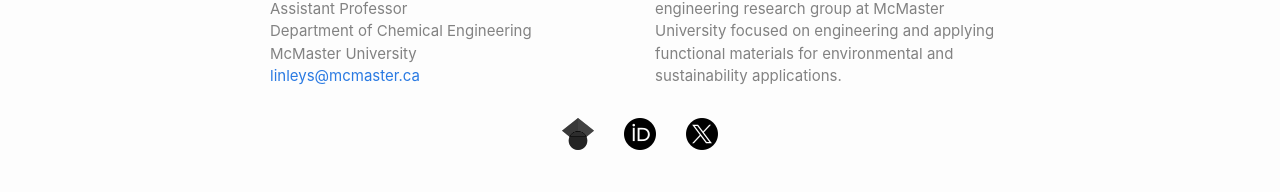
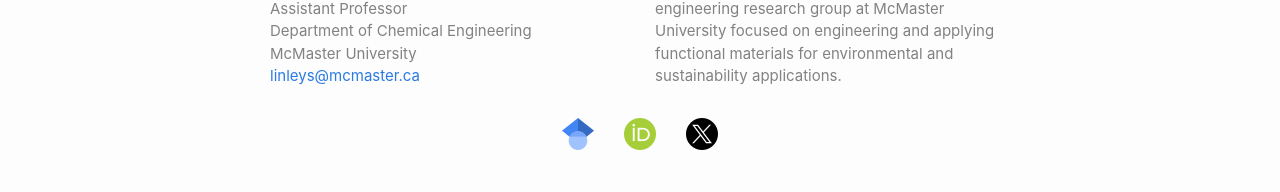
Before and after one commit to LinleyLab/LinleyLab.github.io, a Jekyll site: the page built from README.md, in a window 1280 px wide. Shown: the part 856-1048 px from the top of the page. Built offline with Jekyll 4.4.1, drawn with Linux system fonts in a browser that asks for light colours; our own code applies the rules of GitHub Pages for plain Markdown files.

Commit message:
Update footer.html

```diff
--- a/_includes/footer.html
+++ b/_includes/footer.html
@@ -35,9 +35,9 @@
 
     <div class="social-links">
       <p align="center">
-        <a href="https://scholar.google.com/citations?user=xXFoIcQAAAAJ"><img src="assets/Images/GoogleScholarLarge.png"></a>
+        <a href="https://scholar.google.com/citations?user=xXFoIcQAAAAJ"><img src="assets/Images/GoogleScholarColourLarge.png"></a>
         &nbsp;&nbsp;&nbsp;&nbsp;&nbsp;
-        <a href="https://orcid.org/0000-0002-8201-7791"><img src="assets/Images/OrcIDlarge.png"></a>
+        <a href="https://orcid.org/0000-0002-8201-7791"><img src="assets/Images/OrcIDColourLarge.png"></a>
         &nbsp;&nbsp;&nbsp;&nbsp;&nbsp;
         <a href="https://twitter.com/LinleyLab"><img src="assets/Images/TwitterLarge.png"></a>
       </p>
```
